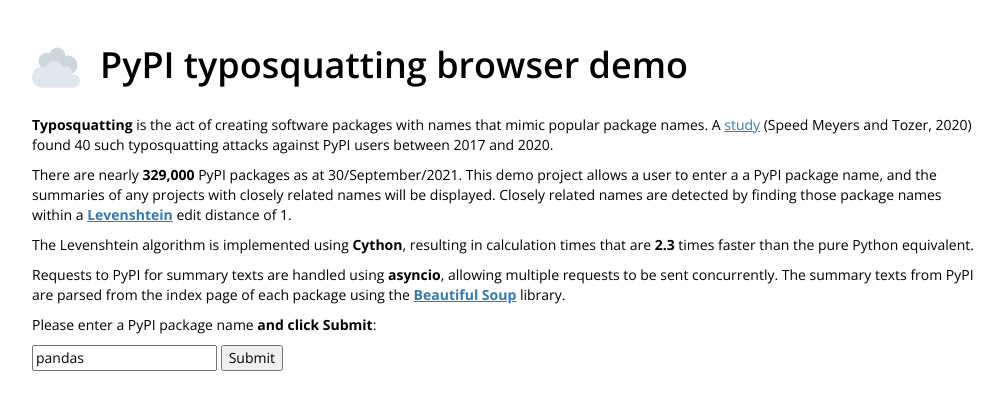
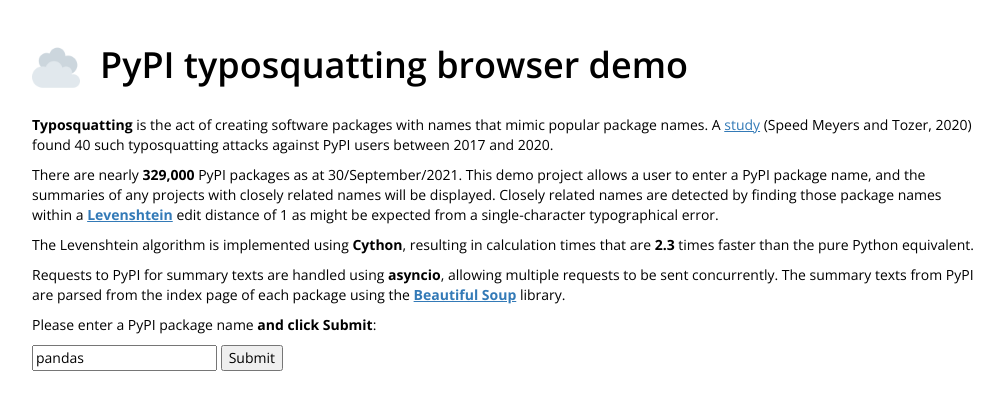
Before and after one commit to juju988/typosquatting, a FastAPI app: page / in a window 1280 px wide. Shown: the top 408 px of the page, without its empty margins (233-1237 px from the left). Run offline with FastAPI, Linux system fonts and the light colour scheme; parts of the project's set-up code (start-up, migrations or seed data) failed here and were passed over; some libraries are stand-ins or nearby versions.

Commit message:
Tweaks to homepage wording

```diff
--- a/templates/home/index.html
+++ b/templates/home/index.html
@@ -10,9 +10,10 @@
     A <a href="https://www.iqt.org/bewear-python-typosquatting-is-about-more-than-typos/">study</a> (Speed Meyers and
         Tozer, 2020) found 40 such typosquatting attacks against PyPI users between 2017 and 2020.</p>
     <p>There are nearly <b>329,000</b> PyPI packages as at 30/September/2021. This demo project allows a user to enter a
-        a PyPI package name, and the summaries of any projects with closely related names will be displayed. Closely
+        PyPI package name, and the summaries of any projects with closely related names will be displayed. Closely
         related names are detected by finding those package names within a
-        <b><a href="https://en.wikipedia.org/wiki/Levenshtein_distance">Levenshtein</a></b> edit distance of 1.</p>
+        <b><a href="https://en.wikipedia.org/wiki/Levenshtein_distance">Levenshtein</a></b> edit distance of 1 as
+        might be expected from a single-character typographical error.</p>
     <p>The Levenshtein algorithm is implemented using <b>Cython</b>, resulting in calculation times that are <b>2.3</b>
     times faster than the pure Python equivalent.</p>
     <p>Requests to PyPI for summary texts are handled using <b>asyncio</b>, allowing multiple requests to be sent
```
